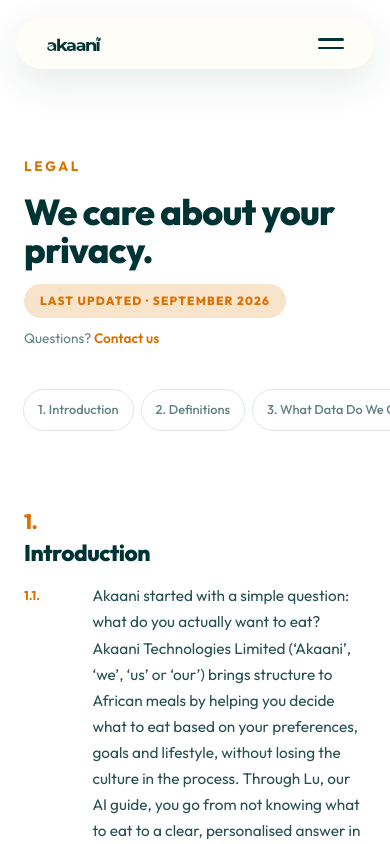
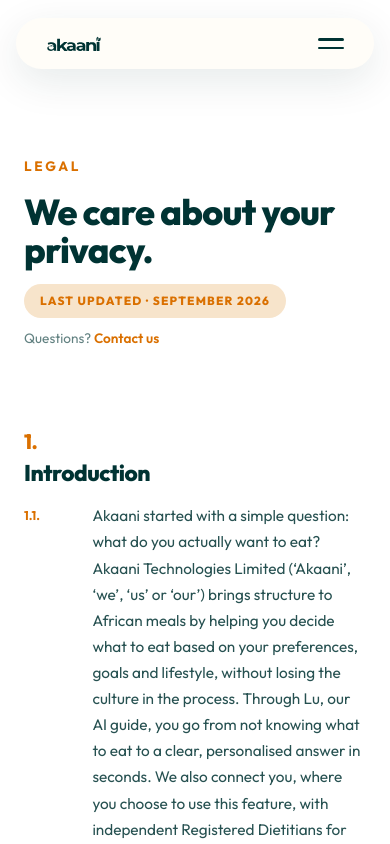
Before and after one commit to bhusayor/akaani, a Next.js app: page /privacy in a window 390 px wide. Shown: the top 844 px of the page. Built offline with nearby package versions, Linux system fonts and the light colour scheme.

Commit message:
Hide privacy navigation on mobile

```diff
--- a/styles/privacy.css
+++ b/styles/privacy.css
@@ -74,14 +74,7 @@
       .lg__head h1 { font-size: 2.25rem; }
       .lg__meta { flex-direction: column; align-items: flex-start; gap: 10px; }
       .lgwrap { padding: 8px 0 96px; }
-      .lgwrap__inner { gap: 24px; }
-      .lgtoc {
-        flex-wrap: nowrap; overflow-x: auto; overscroll-behavior-inline: contain;
-        margin: 0 -24px 4px; padding: 0 24px 10px;
-        scrollbar-width: none;
-      }
-      .lgtoc::-webkit-scrollbar { display: none; }
-      .lgtoc a { flex: none; min-height: 42px; display: inline-flex; align-items: center; padding: 9px 14px; }
+      .lgtoc { display: none; }
       .lgbody { font-size: 0.96rem; line-height: 1.7; }
       .lgbody section { scroll-margin-top: 96px; padding-top: 8px; }
       .lgbody h2 { display: block; font-size: 1.42rem; margin: 32px 0 16px; }
```
